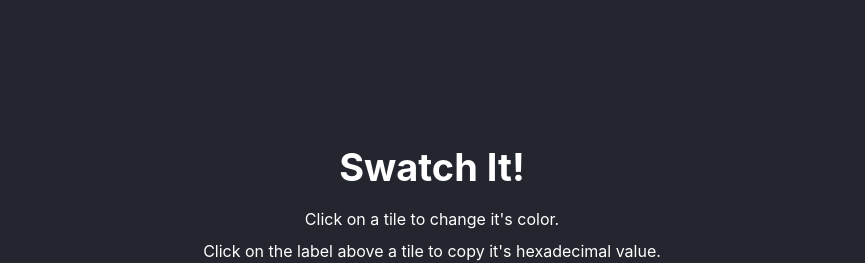
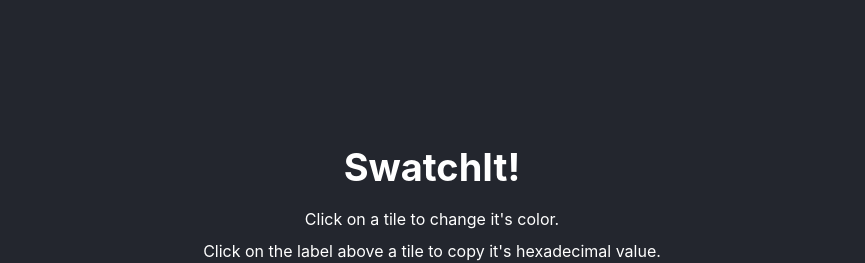
Before and after one commit to devcarlan/swatchit, a React (Create React App) app: page / in a window 1280 px wide. Shown: the top 263 px of the page, without its empty margins (208-1073 px from the left). Built offline with nearby package versions, Linux system fonts and the light colour scheme; the HTML template or start-up script is replaced by a standard one.

Commit message:
SwatchIt

```diff
--- a/src/App.js
+++ b/src/App.js
@@ -1,19 +1,19 @@
-import './App.css';
+import './App.css'
 import Swatch from './components/Swatch'
 
 function App() {
   return (
-    <div className="App">
+    <div className='App'>
       <div className='text-wrap'>
-      <h1>Swatch It!</h1>
-      <p>Click on a tile to change it's color.</p>
-      <p>Click on the label above a tile to copy it's hexadecimal value.</p>
+        <h1>SwatchIt!</h1>
+        <p>Click on a tile to change it's color.</p>
+        <p>Click on the label above a tile to copy it's hexadecimal value.</p>
       </div>
       <div className='swatch-wrap'>
         <Swatch />
       </div>
     </div>
-  );
+  )
 }
 
-export default App;
+export default App
```
